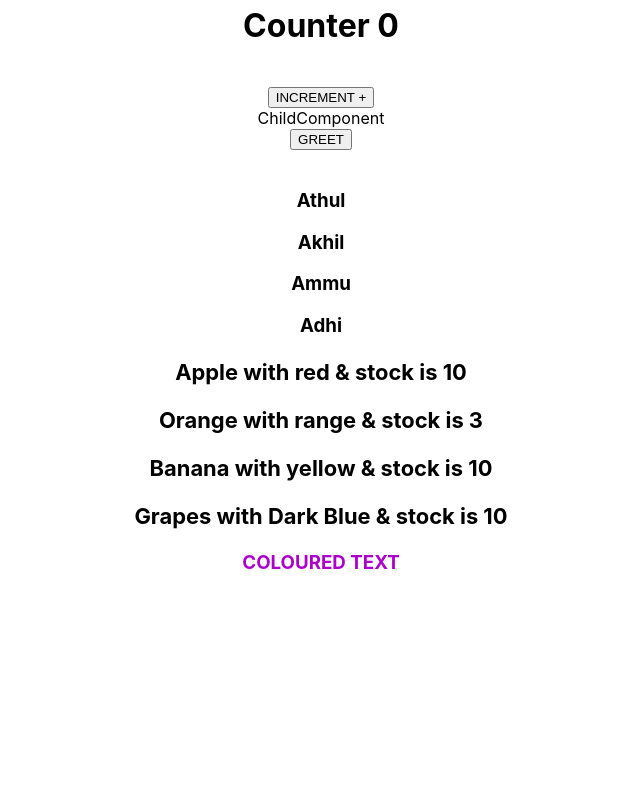
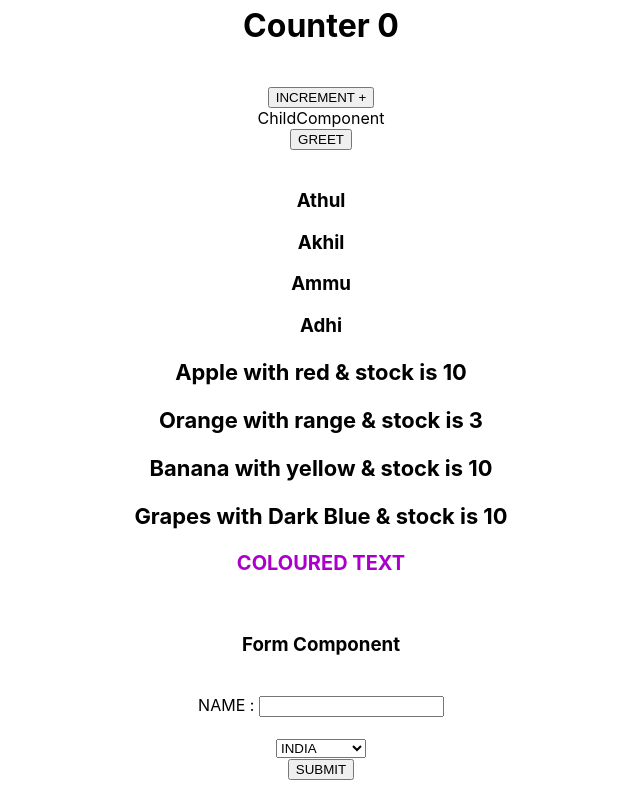
Before and after one commit to athul-22/react-app-basic, a React (Create React App) app: page / in a window 1280 px wide. Shown: the part 719-1519 px from the top of the page, without its empty margins (319-959 px from the left). Before the commit the page ends 1311 px from the top, so only its background shows below. Built offline with nearby package versions, Linux system fonts and the light colour scheme.

Commit message:
Fragment

```diff
--- a/src/App.js
+++ b/src/App.js
@@ -10,7 +10,7 @@ import ParentComponent from './Compoents/ParentComponent'
 import ListRendering from './Compoents/ListRendering'
 import MultiArray from './Compoents/MultiArray';
 import Styling from './Styling/Styling';
-
+import Form from './Compoents/Form'
 
 function App() {
   return (
@@ -31,7 +31,13 @@ function App() {
     <ListRendering/>
     <MultiArray/>
     <Styling/>
+    <br>
+    </br>
+    <Form/>
+    <br>
+    </br>
     </div>
+
   );
 }
 
--- /dev/null
+++ b/src/Compoents/Form.js
@@ -0,0 +1,59 @@
+import React, { Component } from 'react'
+
+class Form extends Component {
+
+    constructor(props){
+        super(props)
+        this.state = {
+            username : ''
+
+
+        }
+    }
+
+
+    //EVENT HANDLER
+    eventHandler = (event) =>{
+        this.setState({
+            username : event.target.value
+        })
+    }
+
+    //SELECTION VALUE
+    eventSelVal = event =>{
+        this.setState({
+            selVal : event.target.value
+        })
+    }
+
+    //SUBMIT EVENT
+    eventSubmit = () =>{
+        alert(`${this.state.username} ${this.state.selval}`)
+    }
+
+  render() {
+    return (
+      <form onSubmit={this.eventSubmit}>
+        <div>
+         <h3>Form Component</h3>
+         <br></br>
+         <label>NAME : </label>
+         <input type='text' value={this.state.username} onChange={this.eventHandler}/>
+        </div>
+        <br></br>
+        <div>
+            <select value={this.state.selval} onChange={this.eventSelVal}>
+                <option value="india">INDIA</option>
+                <option value="usa">USA</option>
+                <option value="germany">GERMANY</option>
+                <option value="canada">CANADA</option>
+            </select>
+            <br></br>
+            <button type='submit'>SUBMIT</button>
+        </div>
+      </form>
+    )
+  }
+}
+
+export default Form
--- a/src/Styling/Styling.css
+++ b/src/Styling/Styling.css
@@ -1,3 +1,4 @@
 .text {
     color: rgb(171, 0, 202);
+    font-size: 20px;
 }
```
